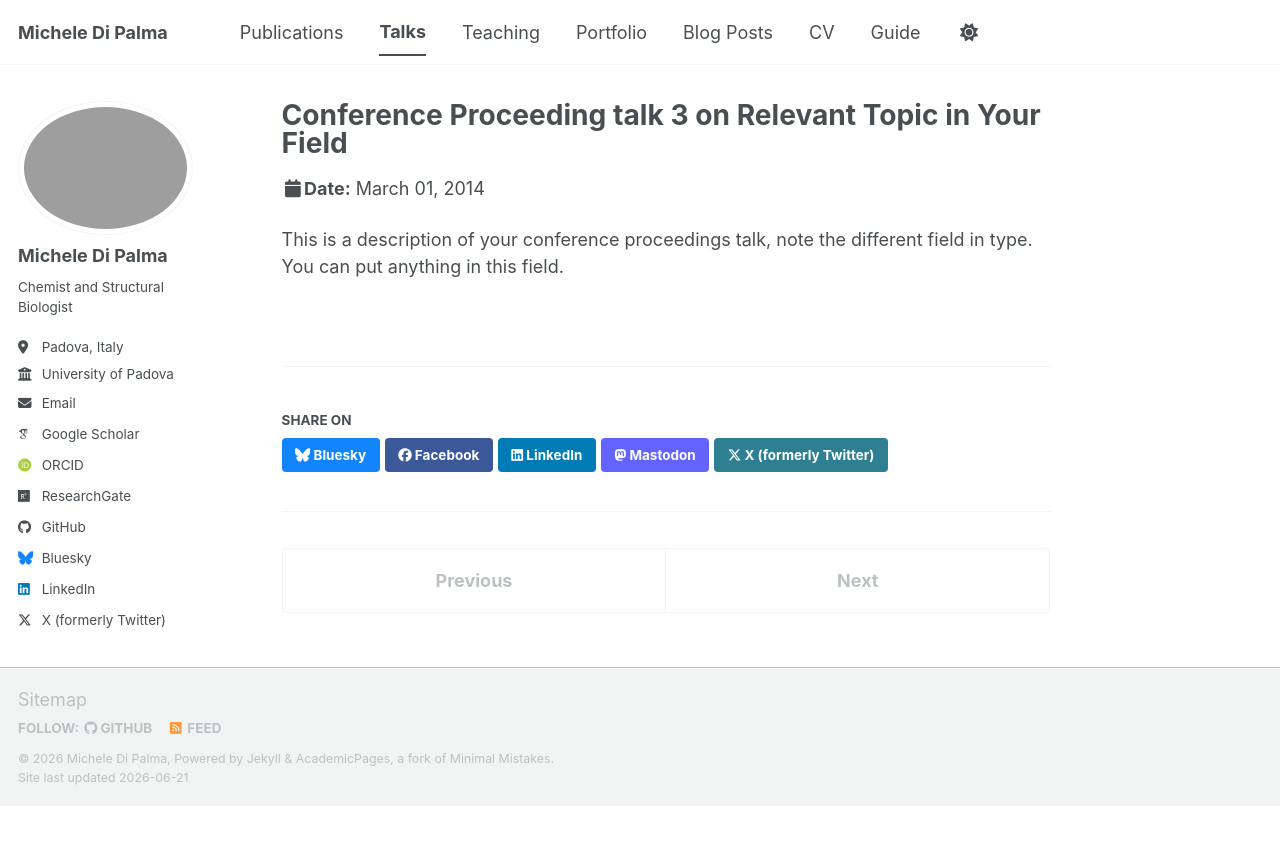
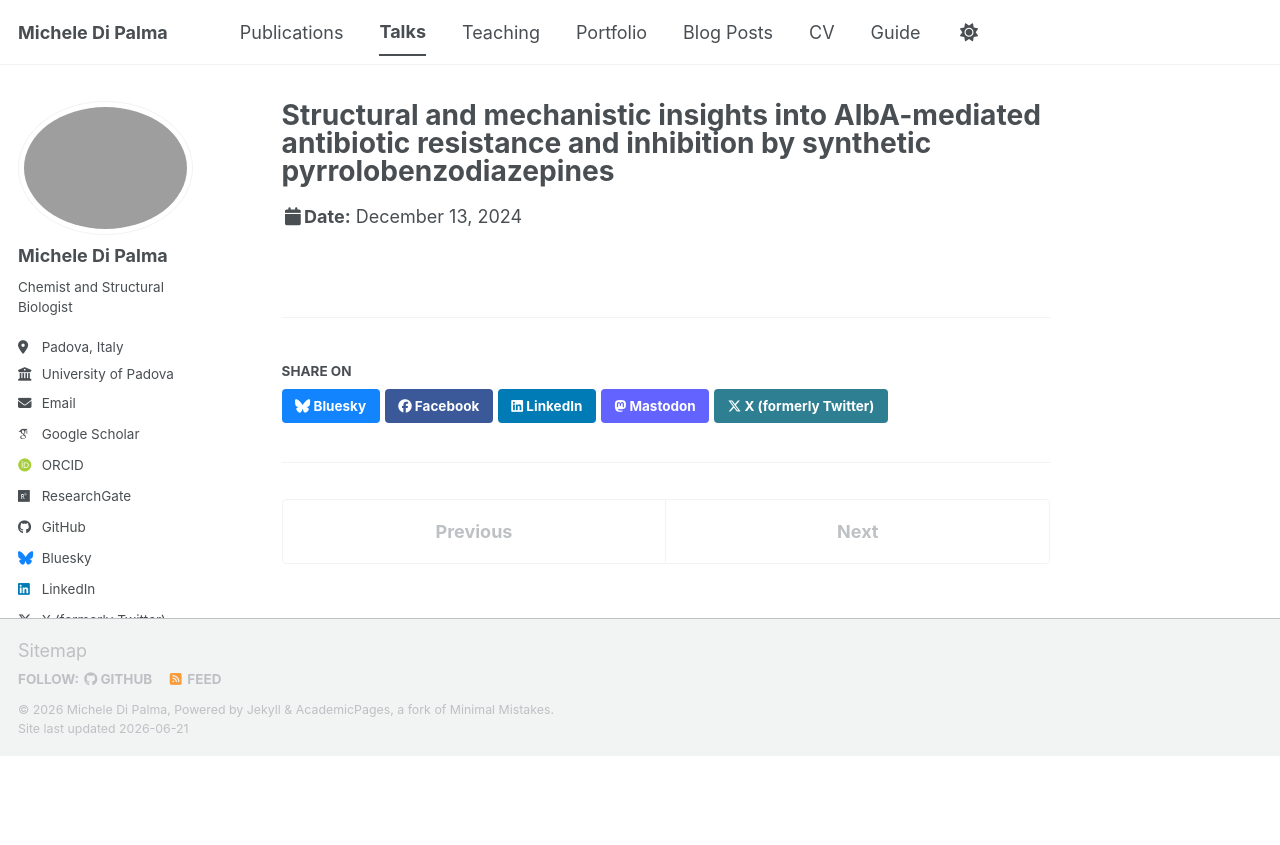
Before and after one commit to michele-dipalma/website, a Jekyll site: the page built from _talks/2014-03-01-talk-3.md, in a window 1280 px wide. Shown: the top 845 px of the page. Built offline with Jekyll 4.4.1, drawn with Linux system fonts in a browser that asks for light colours; some web fonts are replaced; a script bundle is joined from its source files by our own code; library files that are not in the unit come from our copies.

Commit message:
Revise talk details for 2014-03-01
Updated the title, venue, date, and location for the talk.

```diff
--- a/_talks/2014-03-01-talk-3.md
+++ b/_talks/2014-03-01-talk-3.md
@@ -1,11 +1,9 @@
 ---
-title: "Conference Proceeding talk 3 on Relevant Topic in Your Field"
+title: "Structural and mechanistic insights into AlbA-mediated antibiotic resistance and inhibition by synthetic pyrrolobenzodiazepines"
 collection: talks
-type: "Conference proceedings talk"
+type: "Talk"
 permalink: /talks/2014-03-01-talk-3
-venue: "Testing Institute of America 2014 Annual Conference"
-date: 2014-03-01
-location: "Los Angeles, CA, USA"
+venue: "Cristallografia: riflessioni sul passato e sguardi sul futuro – Il lascito di Mario Nardelli"
+date: 2024-12-13
+location: "Parma (Italy)"
 ---
-
-This is a description of your conference proceedings talk, note the different field in type. You can put anything in this field.
```
